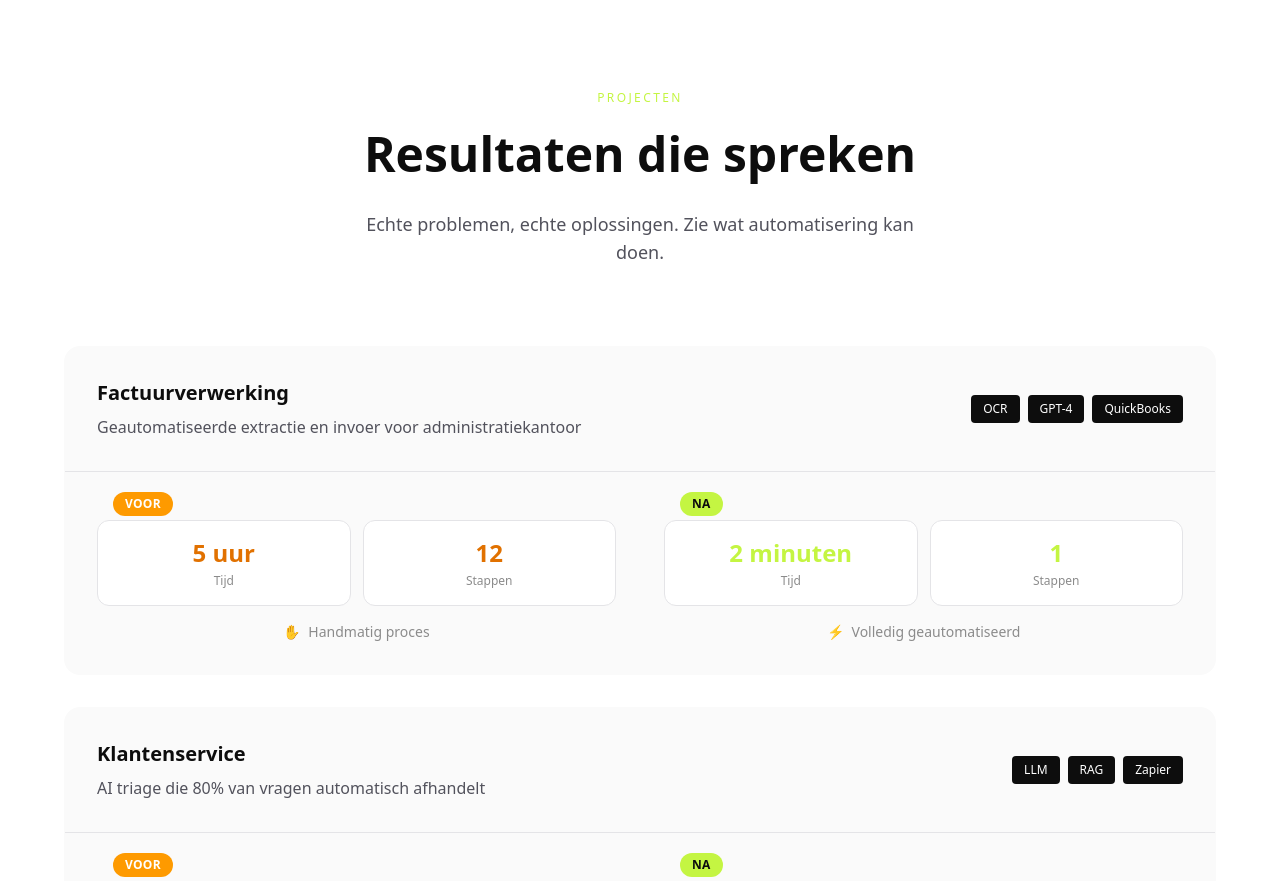
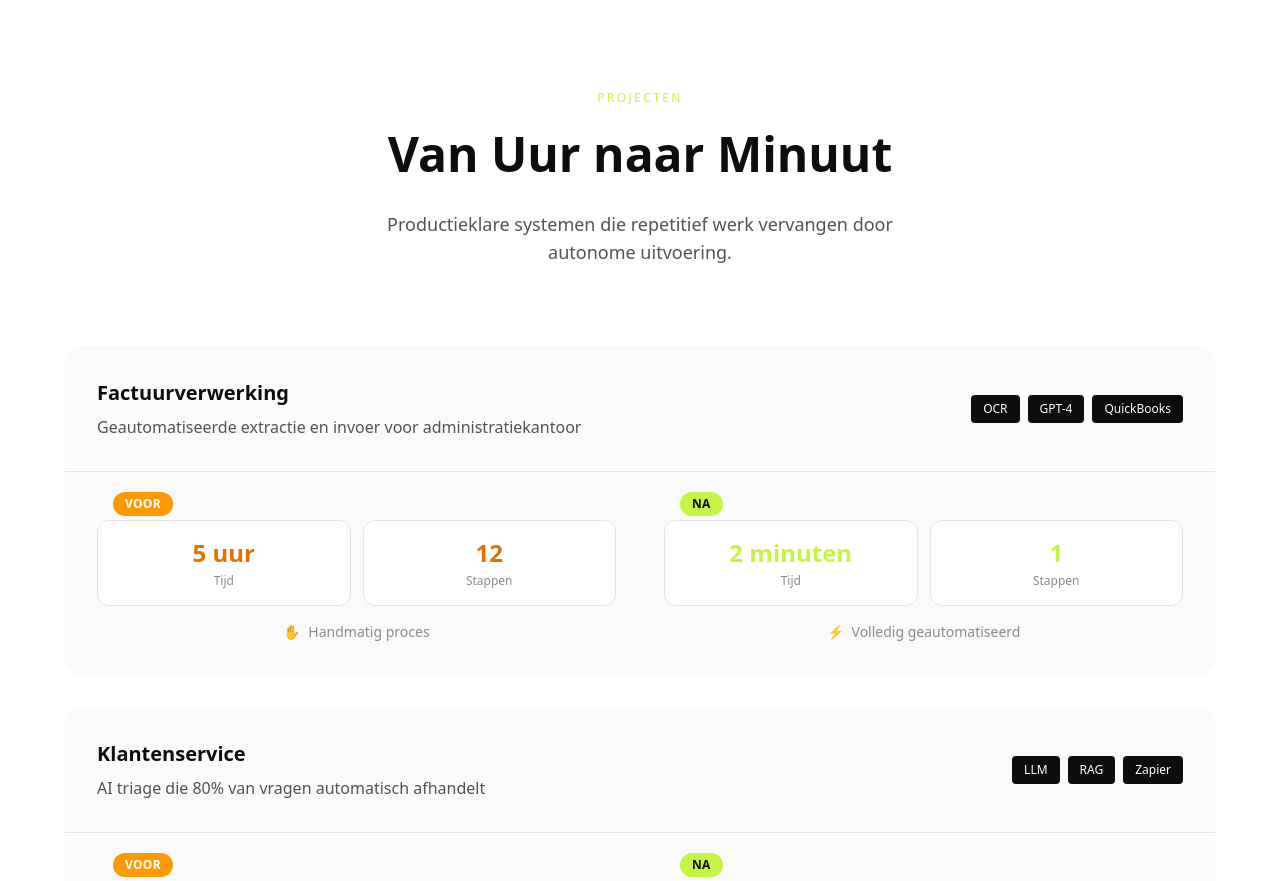
Before and after one commit to Jarno97/jsolutions, a Next.js app: page / in a window 1280 px wide. Shown: the part 4840-5721 px from the top of the page. Built offline with nearby package versions, Linux system fonts and the light colour scheme.

Commit message:
Update Projects section headline to 'From Hours to Minutes'

```diff
--- a/src/components/Projects.tsx
+++ b/src/components/Projects.tsx
@@ -106,10 +106,10 @@ export default function Projects() {
             {t("Projects", "Projecten")}
           </p>
           <h2 className="text-3xl md:text-5xl font-bold text-center text-charcoal dark:text-white mb-6 md:mb-8">
-            {t("Results that speak", "Resultaten die spreken")}
+            {t("From Hours to Minutes", "Van Uur naar Minuut")}
           </h2>
           <p className="text-center text-zinc-600 dark:text-zinc-400 mb-14 md:mb-20 max-w-xl mx-auto text-lg">
-            {t("Real problems, real solutions. See what automation can do.", "Echte problemen, echte oplossingen. Zie wat automatisering kan doen.")}
+            {t("Production-ready systems that replace repetitive work with autonomous execution.", "Productieklare systemen die repetitief werk vervangen door autonome uitvoering.")}
           </p>
 
           <div className="grid gap-8">
```
